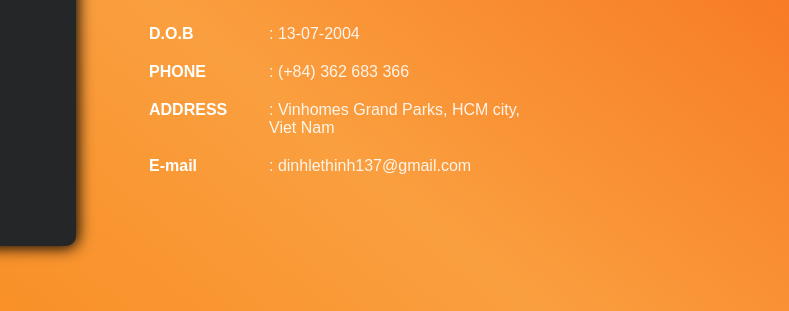
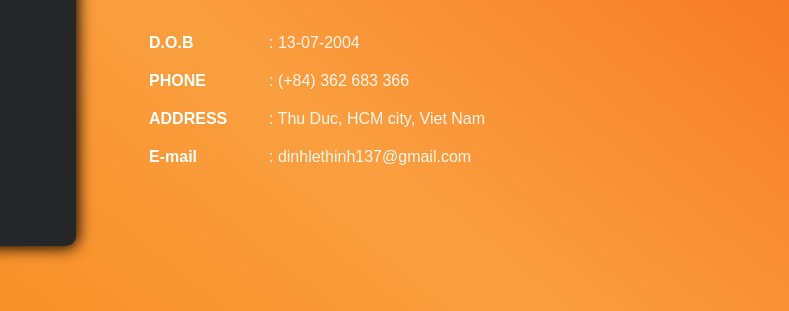
Before and after one commit to ThinkLee04/profile, a plain HTML site: page index.html in a window 1280 px wide. Shown: the part 404-715 px from the top of the page, 491-1280 px from the left. Drawn offline with Linux system fonts and the light colour scheme.

Commit message:
Update index.html

```diff
--- a/index.html
+++ b/index.html
@@ -33,7 +33,7 @@
 					</li>
 					<li>
 						<ul class="ul1">ADDRESS</ul>
-						<ul class="ul2">: Vinhomes Grand Parks, HCM city, Viet Nam</ul>
+						<ul class="ul2">: Thu Duc, HCM city, Viet Nam</ul>
 					</li>
                 	<li>
 						<ul class="ul1">E-mail</ul>
```
